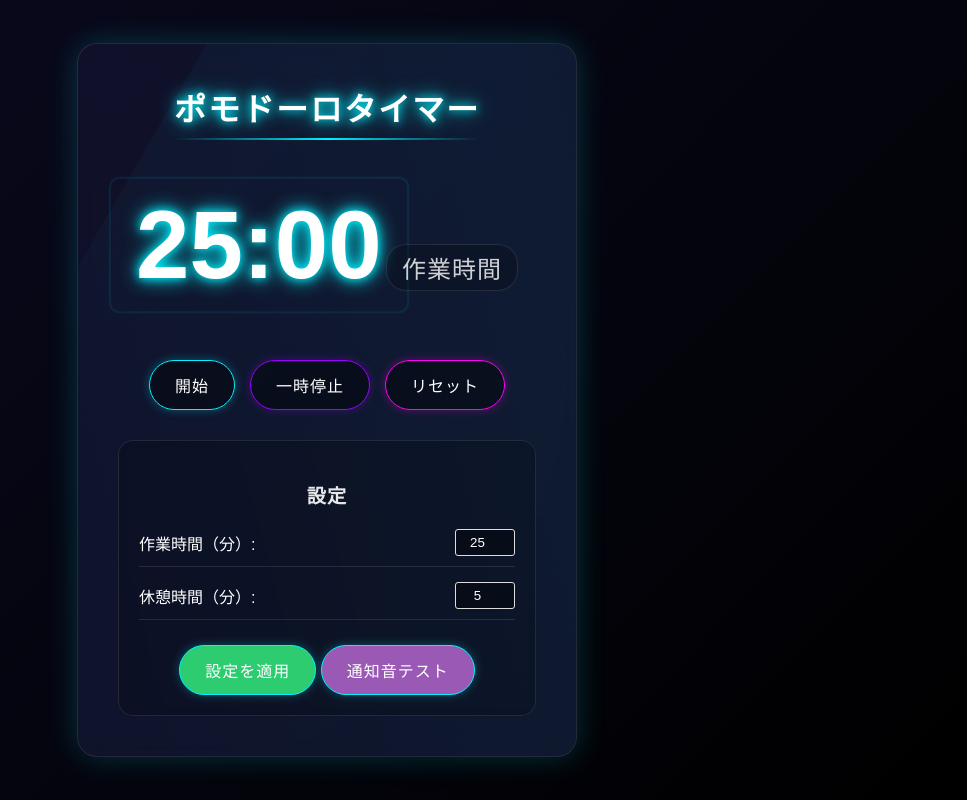
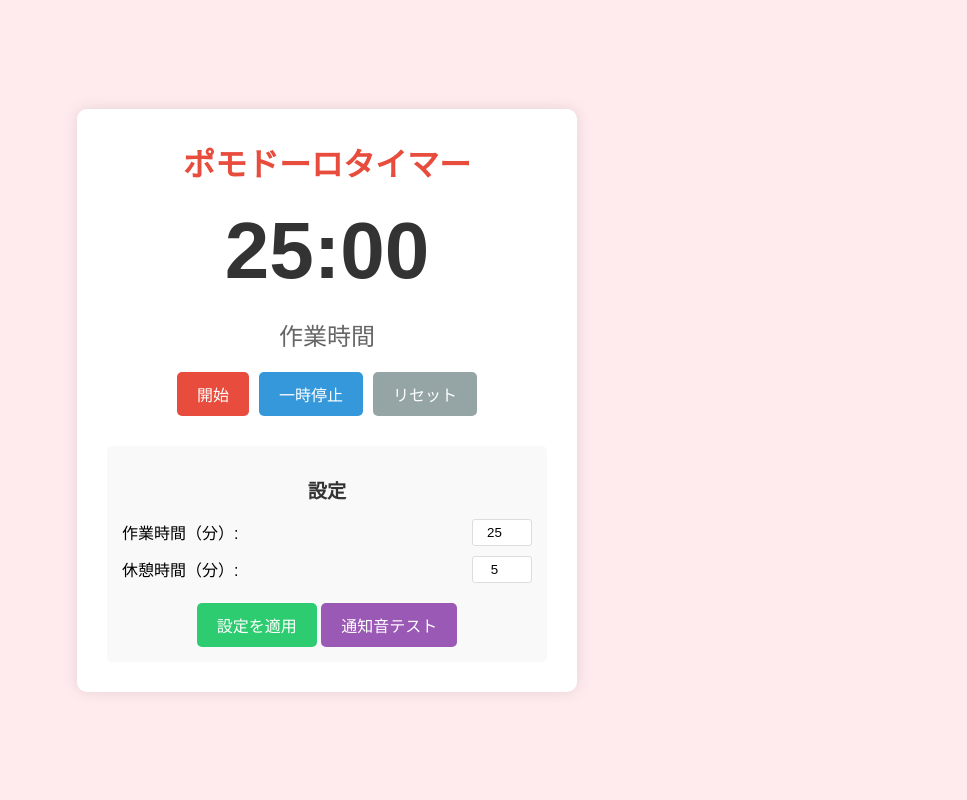
Before and after one commit to k-hira-shine/new-tomato, a website: page index.html in a window 1280 px wide. Shown: the whole page, without its empty margins (313-1280 px from the left). Drawn offline with Linux system fonts and the light colour scheme.

Commit message:
Revert "未来感のあるデザインに変更"
This reverts commit 208e26a2f3bbec862a3b5929c6e8fdff473ac123.

```diff
--- a/style.css
+++ b/style.css
@@ -5,256 +5,98 @@
     font-family: 'Hiragino Kaku Gothic Pro', 'メイリオ', sans-serif;
 }
 
-@import url('https://fonts.googleapis.com/css2?family=Orbitron:wght@400;700&display=swap');
-
-:root {
-    --neon-blue: #00f3ff;
-    --neon-purple: #9d00ff;
-    --neon-pink: #ff00f7;
-    --dark-bg: #0a0a20;
-    --glass-bg: rgba(20, 20, 50, 0.7);
-    --glass-border: rgba(255, 255, 255, 0.1);
-}
-
 body {
-    background: linear-gradient(135deg, var(--dark-bg), #000);
+    background-color: #f5f5f5;
     display: flex;
     justify-content: center;
     align-items: center;
     min-height: 100vh;
-    color: white;
-    position: relative;
-    overflow: hidden;
-}
-
-body::before {
-    content: '';
-    position: absolute;
-    width: 100%;
-    height: 100%;
-    background: radial-gradient(circle at 50% 50%, rgba(var(--neon-blue), 0.1), transparent 30%),
-                radial-gradient(circle at 80% 20%, rgba(var(--neon-purple), 0.1), transparent 30%);
-    pointer-events: none;
-    z-index: -1;
 }
 
 .container {
-    background: var(--glass-bg);
-    border-radius: 20px;
-    box-shadow: 0 0 30px rgba(0, 243, 255, 0.2);
-    backdrop-filter: blur(10px);
-    -webkit-backdrop-filter: blur(10px);
-    border: 1px solid var(--glass-border);
-    padding: 40px;
+    background-color: white;
+    border-radius: 10px;
+    box-shadow: 0 0 15px rgba(0, 0, 0, 0.1);
+    padding: 30px;
     width: 90%;
     max-width: 500px;
     text-align: center;
-    position: relative;
-    overflow: hidden;
-    z-index: 1;
-}
-
-.container::after {
-    content: '';
-    position: absolute;
-    top: -50%;
-    left: -50%;
-    width: 200%;
-    height: 200%;
-    background: linear-gradient(45deg, transparent, rgba(0, 243, 255, 0.05), transparent);
-    transform: rotate(30deg);
-    animation: glassShine 8s linear infinite;
-    z-index: -1;
-}
-
-@keyframes glassShine {
-    0% { transform: translateX(-100%) rotate(30deg); }
-    100% { transform: translateX(100%) rotate(30deg); }
 }
 
 h1 {
-    color: white;
-    margin-bottom: 30px;
-    font-family: 'Orbitron', sans-serif;
-    font-weight: 700;
-    letter-spacing: 2px;
-    text-shadow: 0 0 10px var(--neon-blue), 0 0 20px var(--neon-blue);
-    position: relative;
-    display: inline-block;
-}
-
-h1::after {
-    content: '';
-    position: absolute;
-    bottom: -10px;
-    left: 0;
-    width: 100%;
-    height: 2px;
-    background: linear-gradient(90deg, transparent, var(--neon-blue), transparent);
+    color: #e74c3c;
+    margin-bottom: 20px;
 }
 
 h2 {
-    color: rgba(255, 255, 255, 0.9);
+    color: #333;
     font-size: 1.2rem;
-    margin: 20px 0;
-    font-family: 'Orbitron', sans-serif;
-    letter-spacing: 1px;
+    margin: 15px 0;
 }
 
 .timer-display {
-    font-size: 6rem;
+    font-size: 5rem;
     font-weight: bold;
-    font-family: 'Orbitron', sans-serif;
-    color: white;
-    margin: 30px 0;
-    text-shadow: 0 0 10px var(--neon-blue), 0 0 20px var(--neon-blue);
-    position: relative;
-    display: inline-block;
-}
-
-.timer-display::before {
-    content: '';
-    position: absolute;
-    top: -10px;
-    left: -20px;
-    right: -20px;
-    bottom: -10px;
-    border: 2px solid rgba(0, 243, 255, 0.3);
-    border-radius: 10px;
-    z-index: -1;
-    animation: pulse 2s infinite;
-}
-
-@keyframes pulse {
-    0% { transform: scale(1); opacity: 0.7; }
-    50% { transform: scale(1.05); opacity: 0.3; }
-    100% { transform: scale(1); opacity: 0.7; }
+    color: #333;
+    margin: 20px 0;
 }
 
 .timer-status {
     font-size: 1.5rem;
-    color: rgba(255, 255, 255, 0.8);
-    margin-bottom: 30px;
-    letter-spacing: 1px;
-    font-family: 'Orbitron', sans-serif;
-    position: relative;
-    display: inline-block;
-    padding: 5px 15px;
-    background: rgba(0, 0, 0, 0.2);
-    border-radius: 20px;
-    border: 1px solid var(--glass-border);
+    color: #666;
+    margin-bottom: 20px;
 }
 
 .controls {
     display: flex;
     justify-content: center;
-    gap: 15px;
-    margin: 30px 0;
-    flex-wrap: wrap;
+    gap: 10px;
+    margin-bottom: 30px;
 }
 
 button {
-    background: rgba(0, 0, 0, 0.4);
+    background-color: #e74c3c;
     color: white;
-    border: 1px solid var(--neon-blue);
-    border-radius: 50px;
-    padding: 12px 25px;
+    border: none;
+    border-radius: 5px;
+    padding: 10px 20px;
     font-size: 1rem;
-    font-family: 'Orbitron', sans-serif;
-    letter-spacing: 1px;
     cursor: pointer;
-    transition: all 0.3s ease;
-    position: relative;
-    overflow: hidden;
-    box-shadow: 0 0 10px rgba(0, 243, 255, 0.3);
-    z-index: 1;
-}
-
-button::before {
-    content: '';
-    position: absolute;
-    top: 0;
-    left: -100%;
-    width: 100%;
-    height: 100%;
-    background: linear-gradient(90deg, transparent, rgba(255, 255, 255, 0.1), transparent);
-    transition: all 0.5s ease;
-    z-index: -1;
-}
-
-button:hover::before {
-    left: 100%;
+    transition: background-color 0.3s;
 }
 
 button:hover {
-    background: rgba(0, 243, 255, 0.2);
-    box-shadow: 0 0 15px rgba(0, 243, 255, 0.5);
-    transform: translateY(-2px);
+    background-color: #c0392b;
 }
 
 #pause-btn {
-    border-color: var(--neon-purple);
-    box-shadow: 0 0 10px rgba(157, 0, 255, 0.3);
+    background-color: #3498db;
 }
 
 #pause-btn:hover {
-    background: rgba(157, 0, 255, 0.2);
-    box-shadow: 0 0 15px rgba(157, 0, 255, 0.5);
+    background-color: #2980b9;
 }
 
 #reset-btn {
-    border-color: var(--neon-pink);
-    box-shadow: 0 0 10px rgba(255, 0, 247, 0.3);
+    background-color: #95a5a6;
 }
 
 #reset-btn:hover {
-    background: rgba(255, 0, 247, 0.2);
-    box-shadow: 0 0 15px rgba(255, 0, 247, 0.5);
+    background-color: #7f8c8d;
 }
 
 .settings {
-    background: rgba(0, 0, 0, 0.3);
-    border-radius: 15px;
-    padding: 20px;
-    margin-top: 30px;
-    border: 1px solid var(--glass-border);
-    backdrop-filter: blur(5px);
-    -webkit-backdrop-filter: blur(5px);
+    background-color: #f9f9f9;
+    border-radius: 5px;
+    padding: 15px;
+    margin-top: 20px;
 }
 
 .setting-item {
     display: flex;
     justify-content: space-between;
     align-items: center;
-    margin: 15px 0;
-    padding-bottom: 10px;
-    border-bottom: 1px solid rgba(255, 255, 255, 0.1);
-}
-
-input[type="number"] {
-    background: rgba(0, 0, 0, 0.4);
-    border: 1px solid var(--glass-border);
-    border-radius: 5px;
-    padding: 8px 12px;
-    color: white;
-    font-family: 'Orbitron', sans-serif;
-    width: 70px;
-    text-align: center;
-}
-
-input[type="number"]:focus {
-    outline: none;
-    border-color: var(--neon-blue);
-    box-shadow: 0 0 10px rgba(0, 243, 255, 0.5);
-}
-
-/* 作業時間と休憩時間の背景色を変更 */
-body.work {
-    background: linear-gradient(135deg, #1a0033, #000);
-}
-
-body.break {
-    background: linear-gradient(135deg, #003322, #000);
+    margin: 10px 0;
 }
 
 input[type="number"] {
```
